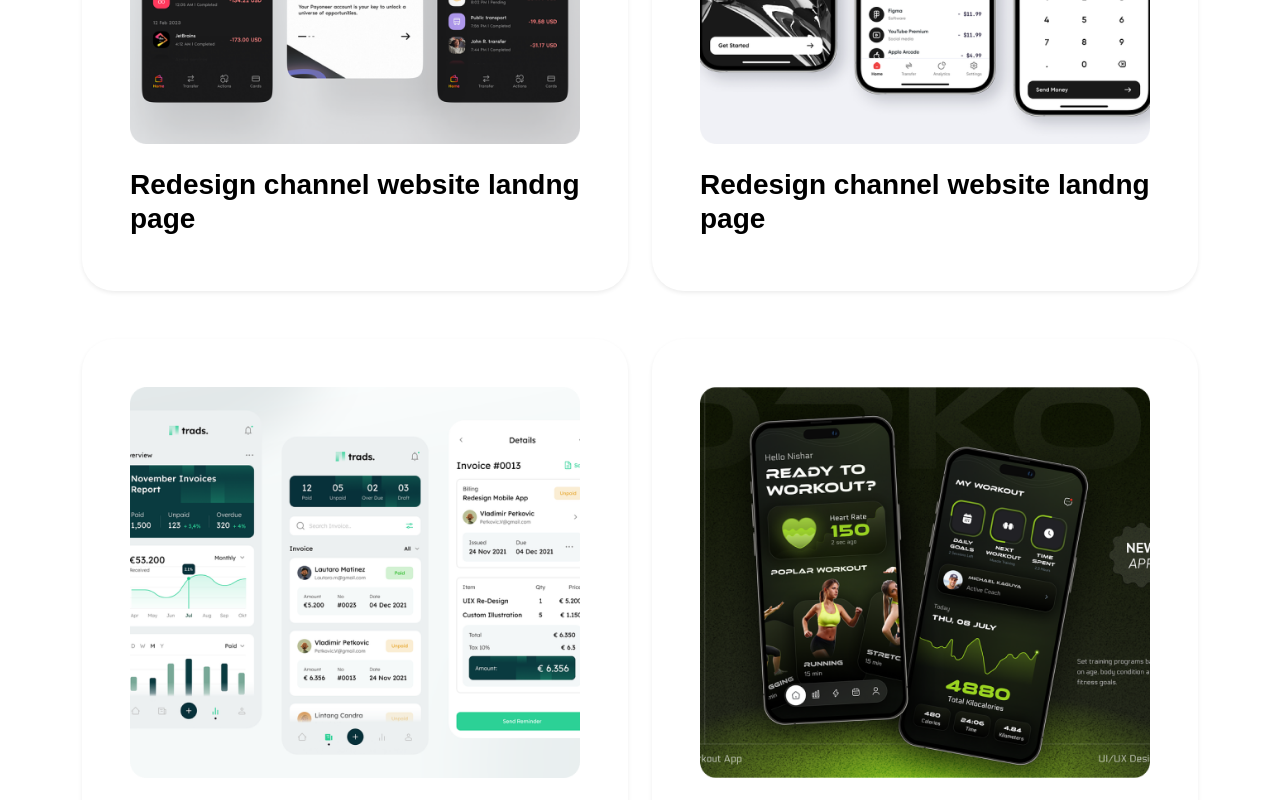
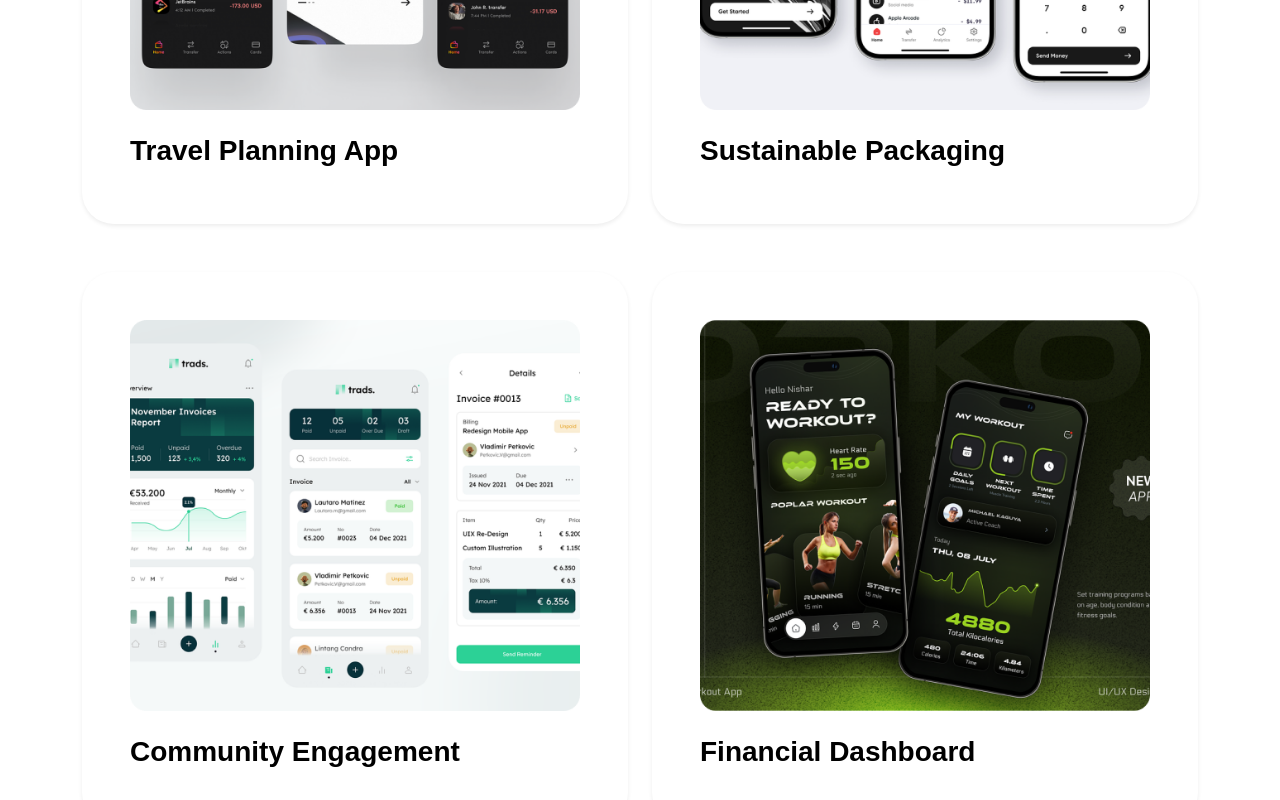
Before and after one commit to autocircled/module-14-assignment, a React (Vite) app: page /project in a window 1280 px wide. Shown: the part 1540-2340 px from the top of the page. Built offline with nearby package versions, Linux system fonts and the light colour scheme.

Commit message:
Projects updated

```diff
--- a/public/database/projects.json
+++ b/public/database/projects.json
@@ -69,6 +69,13 @@
             "tag": "general",
             "time": "April 9, 2023",
             "image": "/images/project-10.png"
+        },
+        {
+            "title": "Financial Dashboard",
+            "category": "Social Impact",
+            "tag": "general",
+            "time": "June 25, 2023",
+            "image": "/images/project-11.png"
         }
     ]
 }
--- a/src/components/Projects.jsx
+++ b/src/components/Projects.jsx
@@ -1,86 +1,21 @@
-import { useState } from 'react'
+import { useEffect, useState } from 'react'
+import { getJsonData } from '../apiRequests/apiRequest'
 
 const Projects = () => {
-    const [data] = useState([
-        {
-            title: 'App Redesign',
-            category: 'App Design',
-            tag: 'featured',
-            time: 'June 20, 2022',
-            thumbnail: '/images/project-1.png'
-        },
-        {
-            title: 'Redesign channel website landng page',
-            category: 'App Design',
-            tag: 'featured',
-            time: 'June 20, 2022',
-            thumbnail: '/images/project-2.png'
-        },
-        {
-            title: 'Redesign channel website landng page',
-            category: 'App Design',
-            tag: 'featured',
-            time: 'June 20, 2022',
-            thumbnail: '/images/project-3.png'
-        },
-        {
-            title: 'Redesign channel website landng page',
-            category: 'App Design',
-            tag: 'featured',
-            time: 'June 20, 2022',
-            thumbnail: '/images/project-4.png'
-        },
-        {
-            title: 'Redesign channel website landng page',
-            category: 'App Design',
-            tag: 'featured',
-            time: 'June 20, 2022',
-            thumbnail: '/images/project-5.png'
-        },
-        {
-            title: 'Redesign channel website landng page',
-            category: 'App Design',
-            tag: 'general',
-            time: 'June 20, 2022',
-            thumbnail: '/images/project-6.png'
-        },
-        {
-            title: 'Redesign channel website landng page',
-            category: 'App Design',
-            tag: 'general',
-            time: 'June 20, 2022',
-            thumbnail: '/images/project-7.png'
-        },
-        {
-            title: 'Redesign channel website landng page',
-            category: 'App Design',
-            tag: 'general',
-            time: 'June 20, 2022',
-            thumbnail: '/images/project-8.png'
-        },
-        {
-            title: 'Redesign channel website landng page',
-            category: 'App Design',
-            tag: 'general',
-            time: 'June 20, 2022',
-            thumbnail: '/images/project-9.png'
-        },
-        {
-            title: 'Redesign channel website landng page',
-            category: 'App Design',
-            tag: 'general',
-            time: 'June 20, 2022',
-            thumbnail: '/images/project-10.png'
-        },
-        {
-            title: 'Redesign channel website landng page',
-            category: 'App Design',
-            tag: 'general',
-            time: 'June 20, 2022',
-            thumbnail: '/images/project-11.png'
-        },
+    const [data, setData] = useState([])
 
-    ])
+    useEffect(() => {
+        (async () => {
+            try {
+                const { data } = await getJsonData('projects.json')
+                console.log(data);
+                setData(data['data']);
+            } catch (error) {
+                console.log(error);
+            }
+        })()
+
+    }, [])
     return (
         <section className="projects py-5">
             <div className="container">
@@ -97,7 +32,7 @@ const Projects = () => {
                             <div key={index.toString()} className="col-md-6 my-4 project rounded">
                                 <div className="inner-wrapper p-5 shadow-sm rounded-5">
                                     <div className="project-picture text-center">
-                                        <img className="img-fluid" src={item.thumbnail} alt={item.title} />
+                                        <img className="img-fluid" src={item.image} alt={item.title} />
                                     </div>
                                     <div className="team-body mt-4">
                                         <h3 className="name">{item.title}</h3>
```
